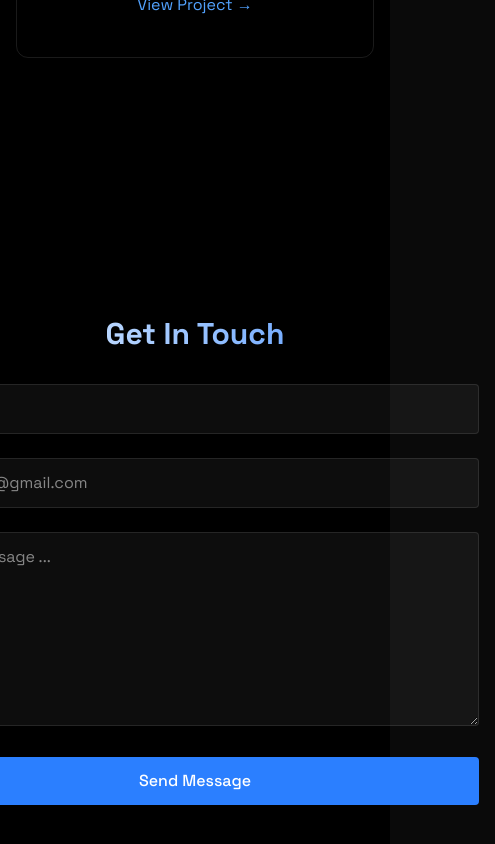
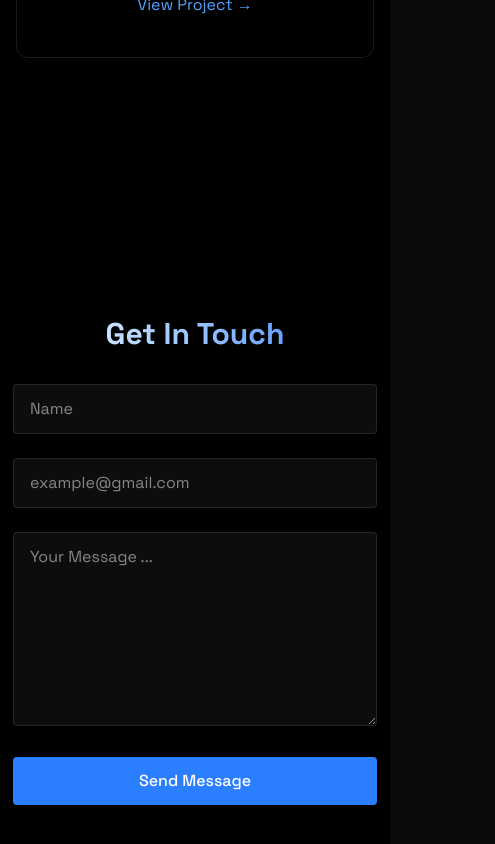
Before and after one commit to asriqul/portfolio, a React (Vite) app: page / in a window 390 px wide. Shown: the part 3548-4392 px from the top of the page, 495 px wide, since content can reach past the window. Built offline with nearby package versions, Linux system fonts and the light colour scheme.

Commit message:
fix: mobile responsive

```diff
--- a/src/components/section/Contact.jsx
+++ b/src/components/section/Contact.jsx
@@ -24,7 +24,7 @@ export const Contact = () => {
             id="contact"
             className="min-h-screen flex items-center justify-center py-20">
             <RevealOnScroll>
-            <div className="w-150 px-4">
+            <div className="w-95 px-2 md:w-150 md:px-4">
                 <h2 className="text-3xl font-bold mb-8 bg-gradient-to-r from-white to-blue-500 bg-clip-text text-transparent text-center">
                     Get In Touch
                 </h2>
```
